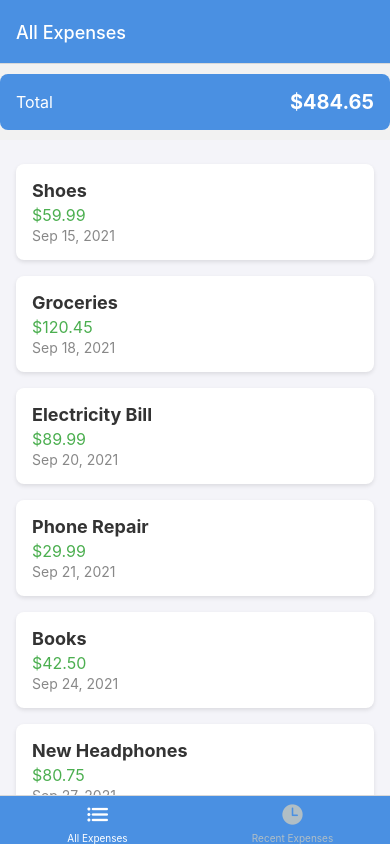
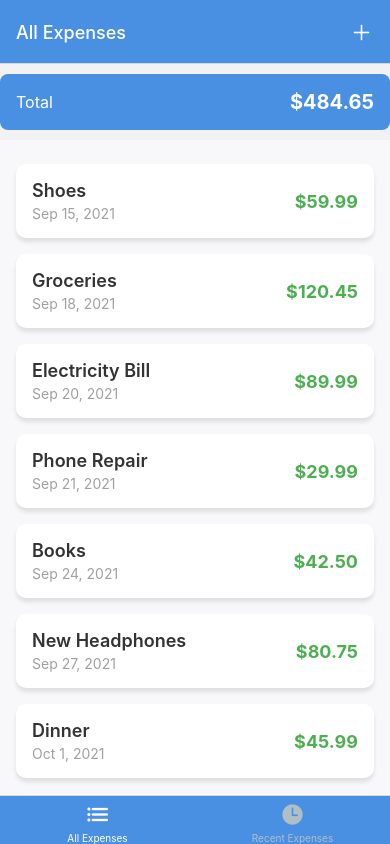
Before and after one commit to AbdallaYoussef1/ExpensesApp, a React Native app: screen /AllExpenses in a window 390 px wide. Built offline with nearby package versions, Linux system fonts and the light colour scheme.

Commit message:
adding screens

```diff
--- a/App.js
+++ b/App.js
@@ -8,6 +8,7 @@ import { Ionicons } from "@expo/vector-icons";
 import AllExpenses from "./Screens/AllExpenses";
 import RecentExpenses from "./Screens/RecentExpenses";
 import ManageExpenses from "./Screens/ManageExpenses";
+import IconButton from "./Components/UI/IconButton";
 
 const Stack = createNativeStackNavigator();
 const BottomTabs = createBottomTabNavigator();
@@ -15,7 +16,7 @@ const BottomTabs = createBottomTabNavigator();
 function ExpensesOverview() {
   return (
     <BottomTabs.Navigator
-      screenOptions={({ route }) => ({
+      screenOptions={({ route, navigation }) => ({
         headerStyle: { backgroundColor: "#4A90E2" },
         headerTintColor: "white",
         tabBarStyle: { backgroundColor: "#4A90E2" },
@@ -30,6 +31,16 @@ function ExpensesOverview() {
           }
           return <Ionicons name={iconName} size={size} color={color} />;
         },
+        headerRight: ({ tintColor }) => (
+          <IconButton
+            name="add"
+            color={tintColor}
+            size={25}
+            onPress={() => {
+              navigation.navigate("ManageExpenses");
+            }}
+          />
+        ),
       })}
     >
       <BottomTabs.Screen
@@ -51,7 +62,13 @@ export default function App() {
     <>
       <StatusBar style="auto" />
       <NavigationContainer>
-        <Stack.Navigator initialRouteName="ExpensesOverview">
+        <Stack.Navigator
+          initialRouteName="ExpensesOverview"
+          screenOptions={{
+            headerStyle: { backgroundColor: "#4A90E2" },
+            headerTintColor: "white",
+          }}
+        >
           <Stack.Screen
             name="ExpensesOverview"
             component={ExpensesOverview}
@@ -60,7 +77,7 @@ export default function App() {
           <Stack.Screen
             name="ManageExpenses"
             component={ManageExpenses}
-            options={{ title: "Manage Expenses" }}
+            options={{  }}
           />
         </Stack.Navigator>
       </NavigationContainer>
--- a/Components/ExpensesOutput/ExpensesList.js
+++ b/Components/ExpensesOutput/ExpensesList.js
@@ -1,11 +1,21 @@
 import { FlatList, Pressable, StyleSheet, Text, View } from "react-native";
+import { useNavigation } from "@react-navigation/native";
 
 function ExpenseItem({ item }) {
+  const navigation = useNavigation();
+
+  function ExpensePressHandler() {
+    navigation.navigate("ManageExpenses", { expenseId: item.id });
+  }
+
   return (
-    <Pressable>
-      <View style={styles.itemContainer}>
+    <Pressable
+      onPress={ExpensePressHandler}
+      android_ripple={{ color: "#DDDDDD", borderless: false }}
+      style={({ pressed }) => [styles.itemContainer, pressed && styles.pressed]}
+    >
+      <View style={styles.textContainer}>
         <Text style={styles.description}>{item.description}</Text>
-        <Text style={styles.amount}>${item.amount.toFixed(2)}</Text>
         <Text style={styles.date}>
           {item.date.toLocaleDateString("en-US", {
             year: "numeric",
@@ -13,6 +23,9 @@ function ExpenseItem({ item }) {
             day: "numeric",
           })}
         </Text>
+      </View>
+      <View>
+        <Text style={styles.amount}>${item.amount.toFixed(2)}</Text>
       </View>
     </Pressable>
   );
@@ -30,8 +43,8 @@ const ExpensesList = ({ expenses }) => {
   return (
     <FlatList
       data={expenses}
-      renderItem={ExpenseItem}
-      keyExtractor={(item) => item.id}
+      renderItem={({ item }) => <ExpenseItem item={item} />}
+      keyExtractor={(item) => item.id.toString()}
       contentContainerStyle={styles.listContainer}
     />
   );
@@ -42,33 +55,43 @@ export default ExpensesList;
 const styles = StyleSheet.create({
   listContainer: {
     padding: 16,
-    backgroundColor: "#F4F4F9",
+    backgroundColor: "#F8F8FB",
   },
   itemContainer: {
-    backgroundColor: "#fff",
+    flexDirection: "row",
+    justifyContent: "space-between",
+    alignItems: "center",
+    backgroundColor: "#FFFFFF",
     padding: 16,
     marginVertical: 8,
-    borderRadius: 8,
+    borderRadius: 10,
     shadowColor: "#000",
-    shadowOffset: { width: 0, height: 2 },
+    shadowOffset: { width: 0, height: 4 },
     shadowOpacity: 0.1,
     shadowRadius: 4,
-    elevation: 3,
+    elevation: 5,
+  },
+  pressed: {
+    opacity: 0.75,
+  },
+  textContainer: {
+    flex: 1,
+    marginRight: 12,
   },
   description: {
     fontSize: 18,
-    fontWeight: "bold",
+    fontWeight: "600",
     color: "#333",
   },
   amount: {
-    fontSize: 16,
+    fontSize: 18,
+    fontWeight: "bold",
     color: "#4CAF50",
-    marginTop: 4,
   },
   date: {
     fontSize: 14,
-    color: "#888",
-    marginTop: 2,
+    color: "#A0A0A0",
+    marginTop: 4,
   },
   noDataContainer: {
     flex: 1,
@@ -76,7 +99,8 @@ const styles = StyleSheet.create({
     alignItems: "center",
   },
   noDataText: {
-    fontSize: 18,
-    color: "#777",
+    fontSize: 20,
+    fontWeight: "500",
+    color: "#666",
   },
 });
--- /dev/null
+++ b/Components/UI/CustomButton.js
@@ -0,0 +1,82 @@
+import {
+  Pressable,
+  Text,
+  StyleSheet,
+  View,
+  ActivityIndicator,
+} from "react-native";
+
+const CustomButton = ({
+  children,
+  mode = "primary", // Default mode
+  onPress,
+  isLoading = false,
+  disabled = false,
+  style,
+}) => {
+  return (
+    <Pressable
+      onPress={onPress}
+      android_ripple={{ color: "#e0e0e0" }}
+      style={({ pressed }) => [
+        styles.button,
+        mode === "primary" ? styles.primary : styles.secondary,
+        pressed && !disabled && styles.pressed,
+        disabled && styles.disabled,
+        style, // Allows further customization if needed
+      ]}
+      disabled={disabled || isLoading}
+    >
+      {isLoading ? (
+        <ActivityIndicator color={mode === "primary" ? "#fff" : "#4CAF50"} />
+      ) : (
+        <Text
+          style={[
+            styles.text,
+            mode === "primary" ? styles.primaryText : styles.secondaryText,
+          ]}
+        >
+          {children}
+        </Text>
+      )}
+    </Pressable>
+  );
+};
+
+export default CustomButton;
+
+const styles = StyleSheet.create({
+  button: {
+    borderRadius: 25,
+    paddingVertical: 12,
+    paddingHorizontal: 20,
+    marginVertical: 10,
+    alignItems: "center",
+    justifyContent: "center",
+    elevation: 2, // Shadow for Android
+  },
+  primary: {
+    backgroundColor: "#4CAF50",
+  },
+  secondary: {
+    backgroundColor: "#fff",
+    borderColor: "#4CAF50",
+    borderWidth: 2,
+  },
+  pressed: {
+    opacity: 0.75,
+  },
+  disabled: {
+    backgroundColor: "#BDBDBD",
+  },
+  text: {
+    fontSize: 16,
+    fontWeight: "600",
+  },
+  primaryText: {
+    color: "#fff",
+  },
+  secondaryText: {
+    color: "#4CAF50",
+  },
+});
--- /dev/null
+++ b/Components/UI/IconButton.js
@@ -0,0 +1,30 @@
+import { Pressable, StyleSheet, View } from "react-native";
+import { Ionicons } from "@expo/vector-icons";
+
+const IconButton = ({ name, size, color, onPress }) => {
+  return (
+    <Pressable
+      onPress={onPress}
+      style={({ pressed }) =>
+        pressed && styles.Pressed
+      }
+    >
+      <View style={styles.buttonStyle}>
+        <Ionicons name={name} color={color} size={size} />
+      </View>
+    </Pressable>
+  );
+};
+export default IconButton;
+
+const styles = StyleSheet.create({
+  Pressed: {
+    opacity: 0.7,
+  },
+  buttonStyle: {
+    padding: 6,
+    borderRadius: 25,
+    marginHorizontal: 10,
+    marginVertical: 2,
+  },
+});
--- a/Screens/ManageExpenses.js
+++ b/Screens/ManageExpenses.js
@@ -1,16 +1,30 @@
+import { useLayoutEffect } from "react";
 import { StyleSheet, Text, View } from "react-native";
+import CustomButton from "../Components/UI/CustomButton";
 
-const ManageExpenses = () => {
+const ManageExpenses = ({ route, navigation }) => {
+  const EditedExpenseId = route.params?.expenseId;
+
+  const isEditing = !!EditedExpenseId;
+
+  useLayoutEffect(() => {
+    navigation.setOptions({
+      title: isEditing ? "Edit Expense" : "Add Expense",
+    });
+  }, [navigation, isEditing]);
+
   return (
     <View style={styles.main}>
-      <Text>ManageExpenses</Text>
+      <View>
+        <CustomButton >Confirm</CustomButton>
+
+      </View>
+      <View></View>
     </View>
   );
 };
 export default ManageExpenses;
 
 const styles = StyleSheet.create({
-    main:{
-
-    },
+  main: {},
 });
```
Also changed, not shown: package.json (+5 -4 lines), 1 other file (tests, documents, lock files or other folders).
